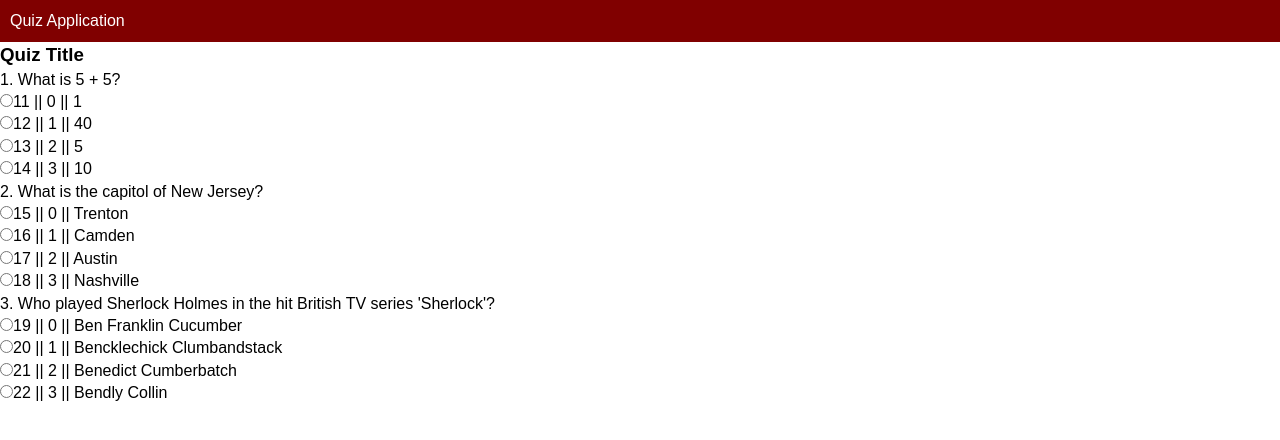
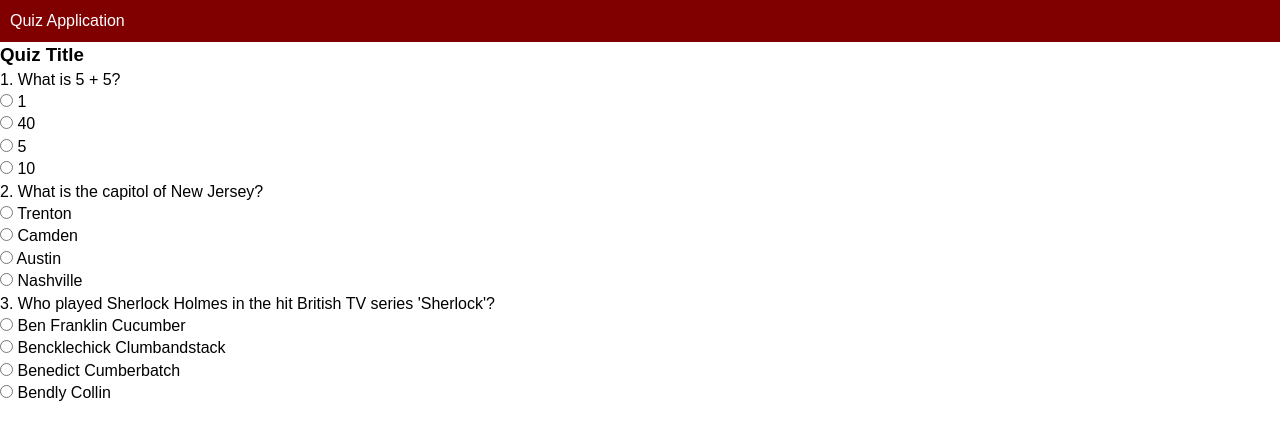
Before and after one commit to AidanMcB/VueTestQA, a Vue app: page / in a window 1280 px wide. Shown: the top 440 px of the page. Built offline with nearby package versions, Linux system fonts and the light colour scheme.

Commit message:
fixes radio button error

```diff
--- a/src/assets/backupQuestions.json
+++ b/src/assets/backupQuestions.json
@@ -1,3 +1,4 @@
+
 [
     {
         "id": "1",
--- a/src/components/QuestionCard.vue
+++ b/src/components/QuestionCard.vue
@@ -2,16 +2,10 @@
   <div class="question-card">
     {{ question.id}}.
     {{ question.question}}
-    <!-- :key="`${ key }-${ index }`" -->
-    <!-- v-bind:key="index" -->
-    <!-- <div class="optionals" v-for="(key, index) in question.options" v-bind:key="index"> -->
-    <!-- <input type="radio" :value="index"/> -->
-    <!-- {{ key }} -->
-    <!-- @change="selectWinner(game.id, game.pollanswers[indexy].id)" -->
-    <div v-for="(answers, index) in question.options" v-bind:key="answers.id">
-      <input type="radio" :value="question.options[index].id" v-model="question.id" />
-      <span>{{answers.id}} || {{index}} || {{key }}</span>
-      <label for="one">{{question.options[index].answer}}</label>
+    <div v-for="(answers, index, key) in question.options" v-bind:key="index">
+      <input type="radio" :value="question.options[index].id" v-model="question.id"/>
+      <span > {{ key }}</span>
+      <label >{{question.options[index].answer}}</label>
       <br />
     </div>
   </div>
```
Also changed, not shown: DevNotes.txt.
